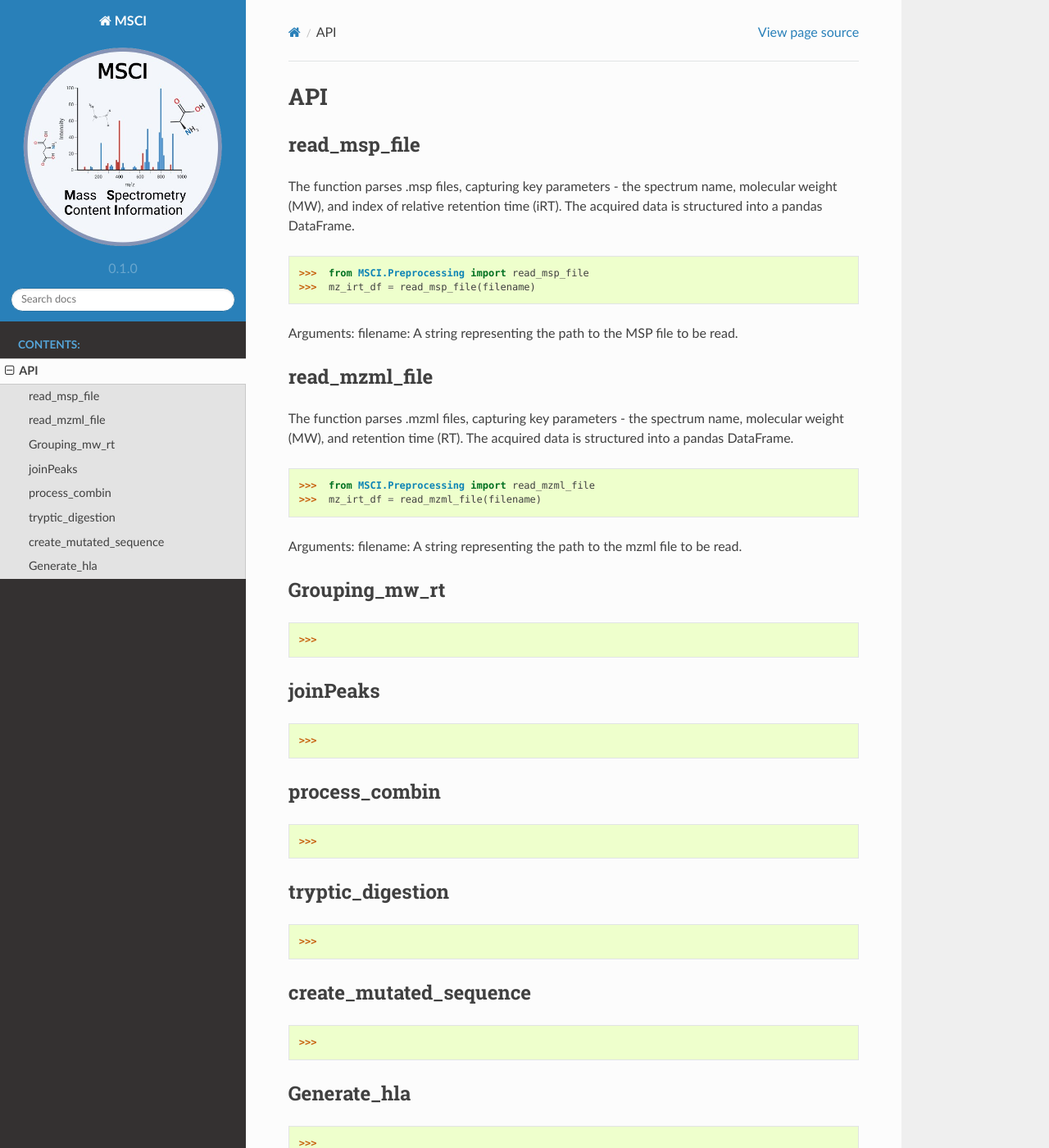
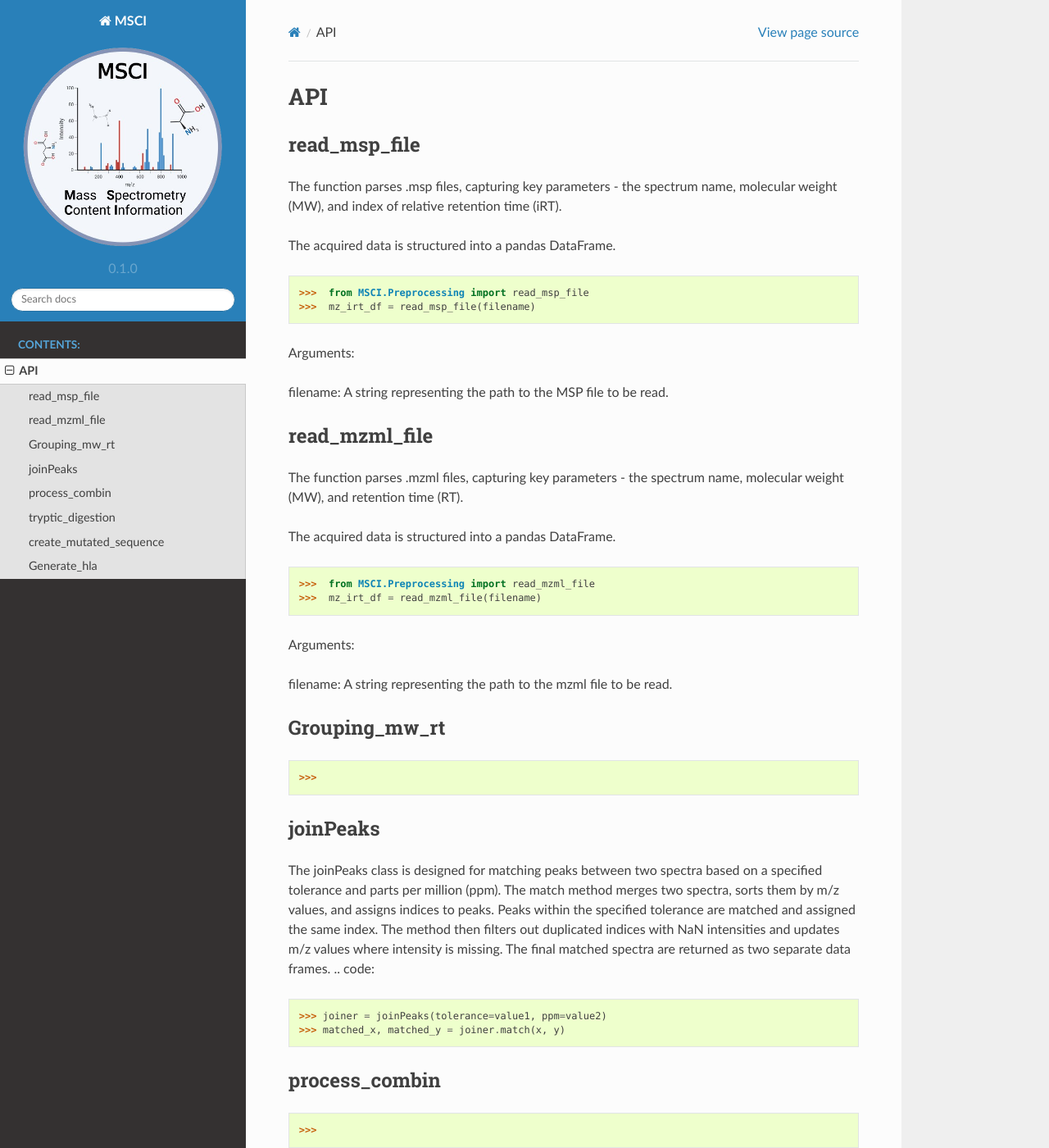
Before and after one commit to zahrael97/MSCI, a Sphinx documentation site: the page built from docs/API.rst, in a window 1280 px wide and 1400 px high. Shown: the whole window at 82% size. Built offline with Sphinx 7.4.7 and the Read the Docs theme 2.0.0, drawn with Linux system fonts in a browser that asks for light colours.

Commit message:
Update API.rst

```diff
--- a/docs/API.rst
+++ b/docs/API.rst
@@ -5,29 +5,34 @@ API
 
 read_msp_file
 ---------------------
-The function parses .msp files, capturing key parameters - the spectrum name, molecular weight (MW), and index of relative retention time (iRT). The acquired data is structured into a pandas DataFrame.
+The function parses .msp files, capturing key parameters - the spectrum name, molecular weight (MW), and index of relative retention time (iRT).
+
+The acquired data is structured into a pandas DataFrame.
 
 .. code::
 
    >>>  from MSCI.Preprocessing import read_msp_file
    >>>  mz_irt_df = read_msp_file(filename)
 
+..
+Arguments:
 
-Arguments:
 filename: A string representing the path to the MSP file to be read.
-
 
 read_mzml_file
 ---------------------
-The function parses .mzml files, capturing key parameters - the spectrum name, molecular weight (MW), and retention time (RT). The acquired data is structured into a pandas DataFrame.
+The function parses .mzml files, capturing key parameters - the spectrum name, molecular weight (MW), and retention time (RT).
+
+The acquired data is structured into a pandas DataFrame.
 
 .. code::
 
    >>>  from MSCI.Preprocessing import read_mzml_file
    >>>  mz_irt_df = read_mzml_file(filename)
 
+..
+Arguments:
 
-Arguments:
 filename: A string representing the path to the mzml file to be read.
 
 Grouping_mw_rt
@@ -42,12 +47,14 @@ Grouping_mw_rt
 
 joinPeaks
 -----
-
-
-
+The joinPeaks class is designed for matching peaks between two spectra based on a specified tolerance and parts per million (ppm).
+The match method merges two spectra, sorts them by m/z values, and assigns indices to peaks.
+Peaks within the specified tolerance are matched and assigned the same index. The method then filters out duplicated indices with NaN intensities and updates m/z values where intensity is missing.
+The final matched spectra are returned as two separate data frames.
 .. code::
 
-   >>>
+   >>> joiner = joinPeaks(tolerance=value1, ppm=value2)
+   >>> matched_x, matched_y = joiner.match(x, y)
 
 process_combin
 -----
```
